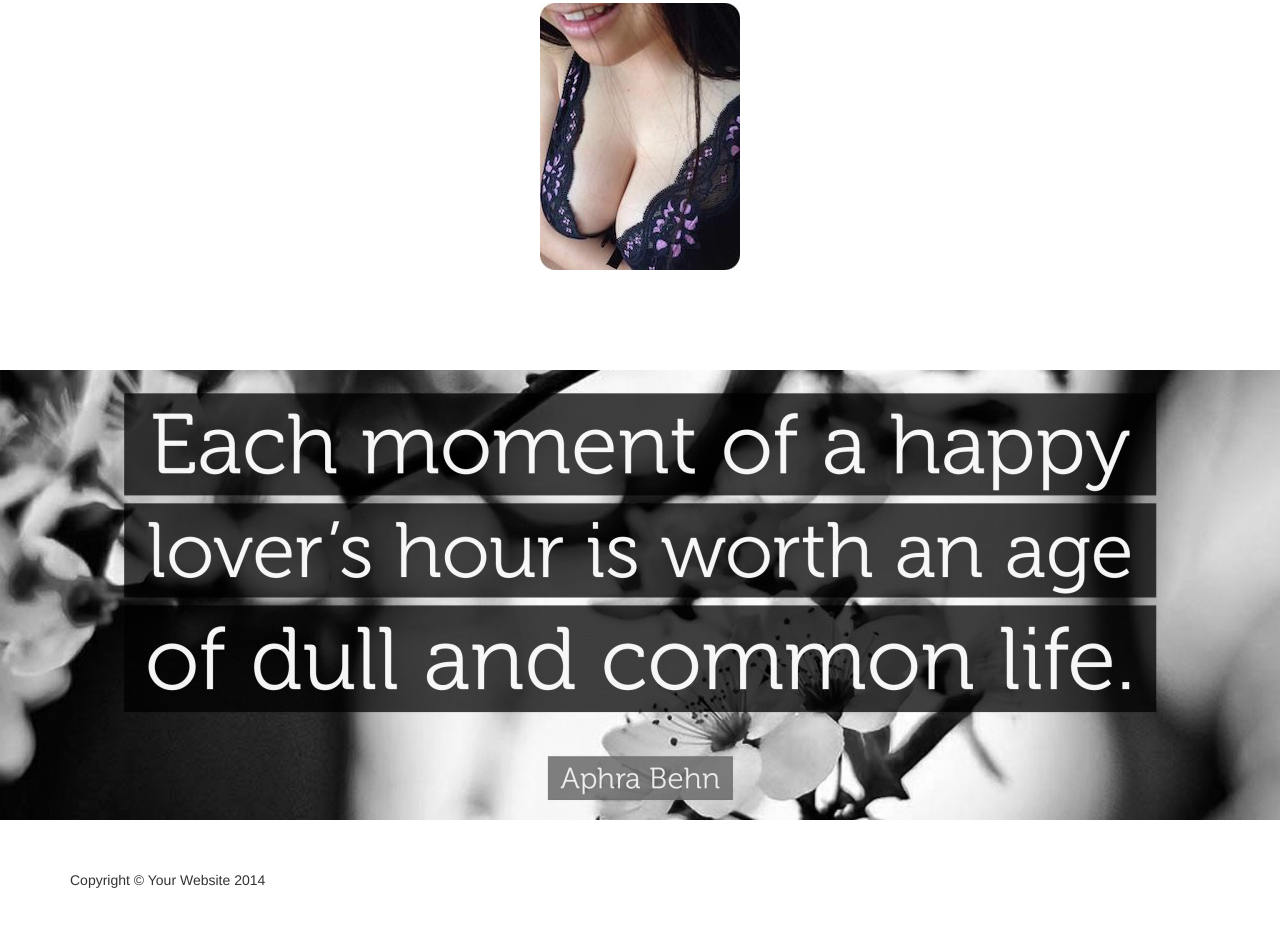
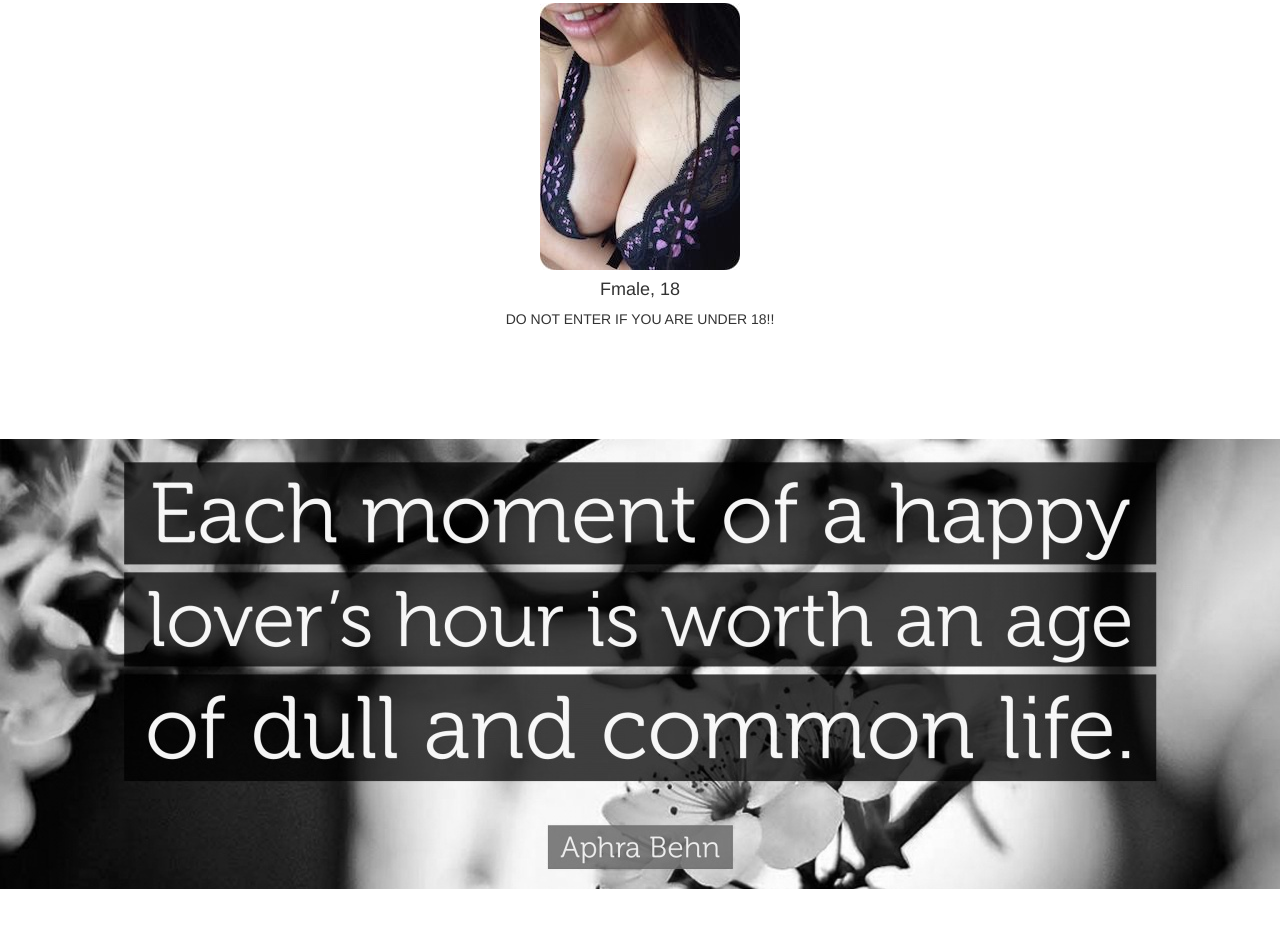
Before and after one commit to 0xff07/PPPP, a plain HTML site: page index.html in a window 1280 px wide. Shown: the part 217-1144 px from the top of the page. Drawn offline with Linux system fonts and the light colour scheme; no server answers.

```diff
--- a/index.html
+++ b/index.html
@@ -63,6 +63,8 @@
 	<header class = "image-bg-fluid-height">
 		<h1>PPPP</h1>
         <img class="img-responsive img-center" src="avatar.jpg" alt="">
+		<h4>Fmale, 18</h4>
+		<p>DO NOT ENTER IF YOU ARE UNDER 18!!</p>
     </header>
 	<aside class="image-bg-fixed-height"></aside>
 	<div id="dcard_sex_pics"></div>
@@ -72,7 +74,6 @@
         <div class="container">
             <div class="row">
                 <div class="col-lg-12">
-                    <p>Copyright &copy; Your Website 2014</p>
                 </div>
             </div>
             <!-- /.row -->
```
